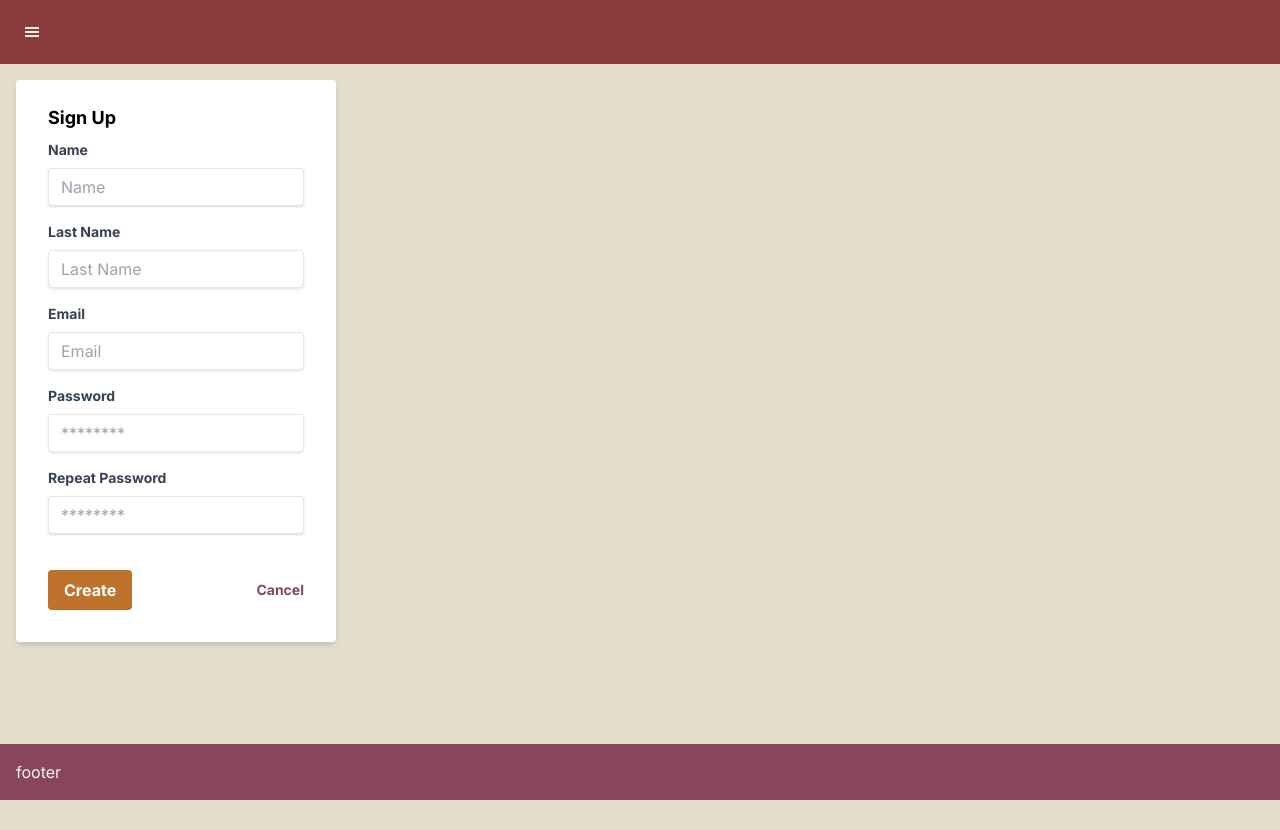
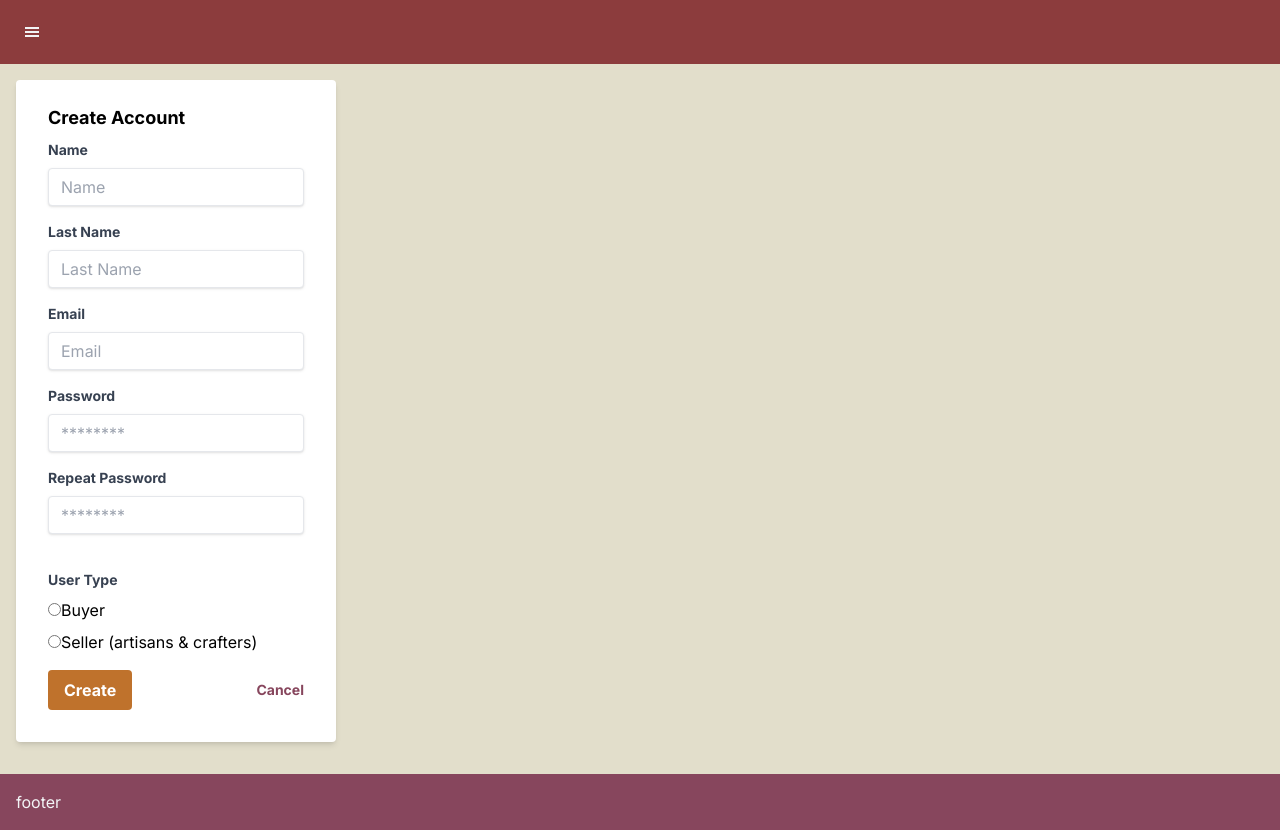
Before and after one commit to MATTALUI/wdd430-group3, a Next.js app: page /signup in a window 1280 px wide. Before the commit the page ends 800 px from the top, so only its background shows below. Built offline with nearby package versions, Linux system fonts and the light colour scheme.

Commit message:
Type of user

```diff
--- a/src/app/signup/page.tsx
+++ b/src/app/signup/page.tsx
@@ -5,7 +5,7 @@ export default function SignupPage() {
     <div>
       <div className="w-full max-w-xs">
         <form className="bg-white shadow-md rounded px-8 pt-6 pb-8 mb-4">
-        <h1 className="text-lg font-bold mb-2">Sign Up</h1>
+        <h1 className="text-lg font-bold mb-2">Create Account</h1>
           <div className="mb-4">
             <label
               className="block text-gray-700 text-sm font-bold mb-2"
@@ -60,6 +60,27 @@ export default function SignupPage() {
             </label>
             <input className="shadow appearance-none border rounded w-full py-2 px-3 text-gray-700 mb-3 leading-tight focus:outline-none focus:shadow-outline" id="repeatPassword" type="password" placeholder="********" />
           </div>
+          <div className="mb-4">
+            <span className="block text-gray-700 text-sm font-bold mb-2">User Type</span>
+            <div className="mb-2">
+              <input
+                type="radio"
+                id="buyer"
+                name="userType"
+                value="buyer"
+              />
+              <label htmlFor="buyer">Buyer</label>
+            </div>
+            <div>
+              <input
+                type="radio"
+                id="seller"
+                name="userType"
+                value="seller"
+              />
+              <label htmlFor="seller">Seller (artisans & crafters)</label>
+            </div>
+          </div>
           <div className="flex items-center justify-between">
             <button className="bg-accent hover:opacity-75 text-white font-bold py-2 px-4 rounded focus:outline-none focus:shadow-outline" type="button">
               Create
```
